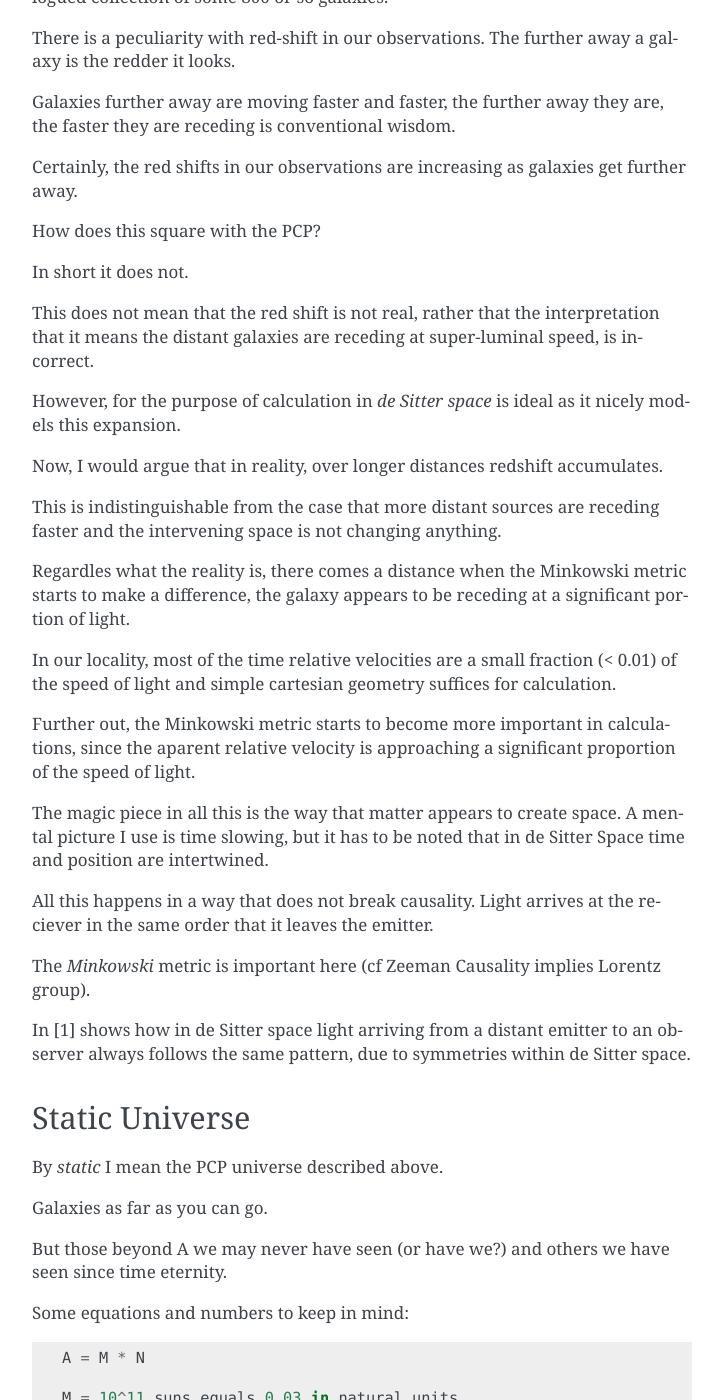
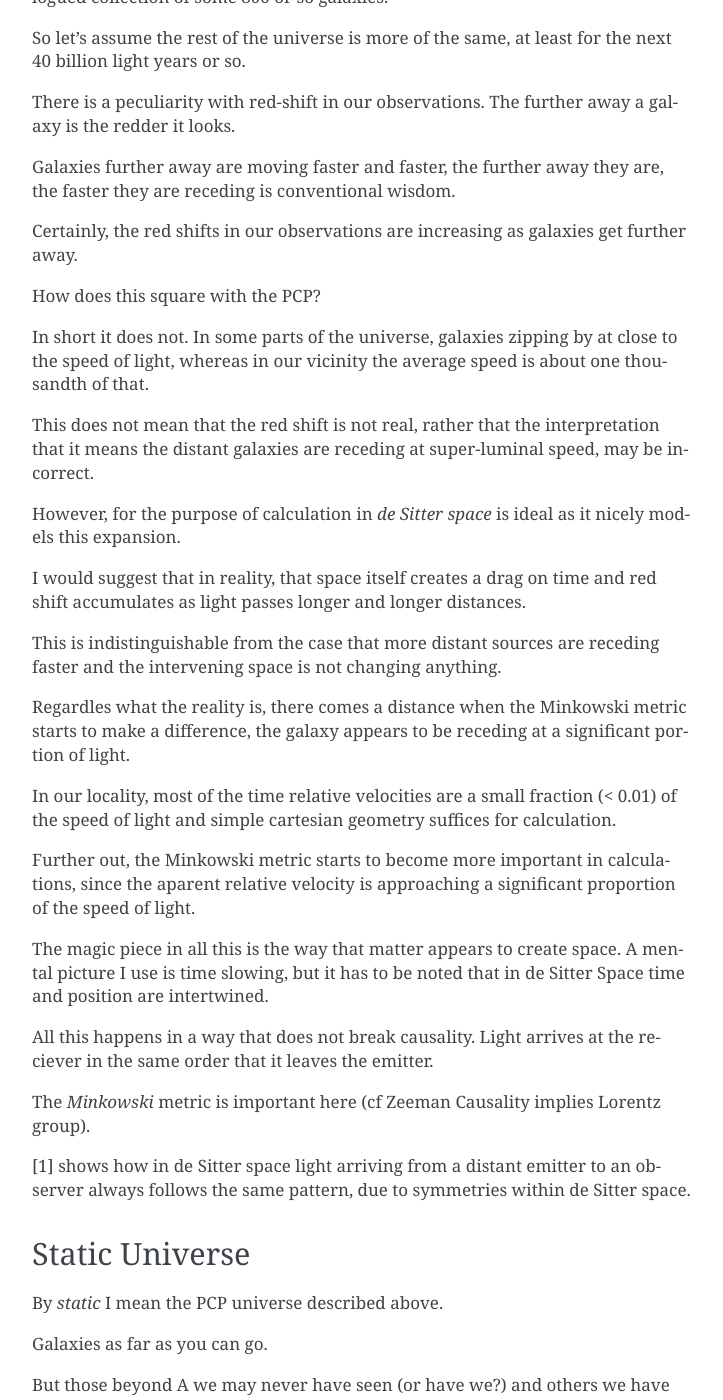
Before and after one commit to openbermuda/karmapi, a Sphinx documentation site: the page built from docs/nodice/static.rst, in a window 1280 px wide and 1400 px high, scrolled down 1144 px. Shown: the whole window, without its empty margins (388-1111 px from the left). Built offline with Sphinx 7.4.7, drawn with Linux system fonts in a browser that asks for light colours; formulas are drawn with MathJax 3; pages that are not in the unit, such as notebooks, are missing from menus; some of the changed text lies outside the part shown.

Commit message:
static noise and grb tinkering

```diff
--- a/docs/nodice/static.rst
+++ b/docs/nodice/static.rst
@@ -56,6 +56,9 @@
 Our immediate vicinity (say withing 50-100 million light years) is
 a well catalogued collection of some 800 or so galaxies.
 
+So let's assume the rest of the universe is more of the same, at least
+for the next 40 billion light years or so.
+
 There is a peculiarity with red-shift in our observations.  The
 further away a galaxy is the redder it looks.
 
@@ -67,17 +70,20 @@
 
 How does this square with the PCP?
 
-In short it does not.
+In short it does not.  In some parts of the universe, galaxies zipping
+by at close to the speed of light, whereas in our vicinity the average
+speed is about one thousandth of that.
 
 This does not mean that the red shift is not real, rather that the
 interpretation that it means the distant galaxies are receding at
-super-luminal speed, is in-correct.
+super-luminal speed, may be in-correct.
 
 However, for the purpose of calculation in *de Sitter space* is ideal
 as it nicely models this expansion.
 
-Now, I would argue that in reality, over longer distances redshift
-accumulates.
+I would suggest that in reality, that space itself creates a drag on
+time and red shift accumulates as light passes longer and longer
+distances.
 
 This is indistinguishable from the case that more distant sources are
 receding faster and the intervening space is not changing anything.
@@ -186,8 +192,18 @@
 whether they will show the same propogation peculiarities that light
 does.
 
-I feel they will and that the some (perhaps all) of the events that
+I feel they will and that some, perhaps all, of the events that
 LIGO is detecting are in fact new cosmic arrivals.
+
+This would raise a puzzle over why we are not routinely seeing
+coincident gamma ray bursts.  It is something I have puzzled over
+without fully resolving.
+
+It is early days for gravitational wave detection.  Presumably, the
+current detections are the larger end of the event spectrum, so that
+may give a clue.
+
+
 
 Why am I skeptical of colliding black holes?
 --------------------------------------------
@@ -274,6 +290,44 @@
 Plan
 ====
 
+Mass times angular velocity over distance.
+
+We know the mass and the distance, but what is the actual angular
+velocity of the galaxy?
+
+Assume on average, there is a shift in space time, amounting to
+~70km/s over a distance of 3.2 million light years (= 1 mega parsec).
+
+A change in velocity of about c/4000 where c is the speed of light.
+
+Now if we approximate things and assume the nearest galaxies account
+for the major part of this change, then we can look at the path that
+the light takes from each galaxy and calculate the aggregate effect of
+all the galaxies on that light as it makes its journey to us.
+
+For this to give a useful estimate we would need good estimates for a
+number of parameters for each galaxy in the neighbourhood::
+
+  mass
+
+  distance
+
+  velocity of the galaxy
+
+  redshift
+
+There is likely enough information to estimate each of these, although
+in many cases the various parameters are inter-twined.
+
+We can also take a statistical approach, including computer
+simulation, to model either the local galaxies or a larger universe.
+
+Constrain the simulation to obey Hubble expansion.
+
+    k omega mass / r
+
+galaxies.
+
 Hubble constant.   Allows calibration of inertial drag.
 
 Observations in nearby galaxies alone should be plenty to get a
@@ -287,6 +341,21 @@
 
 I also suspect that magnetism, protons and electrons may play a role.
 
+Software
+--------
+
+Understand the software used in gravitational wave processing.
+
+Specifically, the `bayefits` used in creating sky maps for the source
+of gravitational waves.
+
+More generally, work more with `astropy`.
+
+In particular,  `astropy.coordinates`.
+
+Karmapi and Blume
+-----------------
+
 
 [1] Another paradigm for the universe.  Colin Rourke.  aka "The Book
 of magic."
```
Also changed, not shown: other parts of docs/nodice/static.rst (+5 -5 lines), 1 other file.
